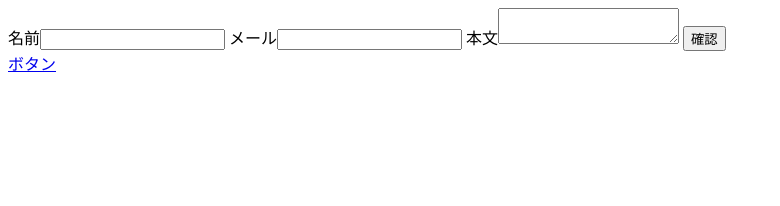
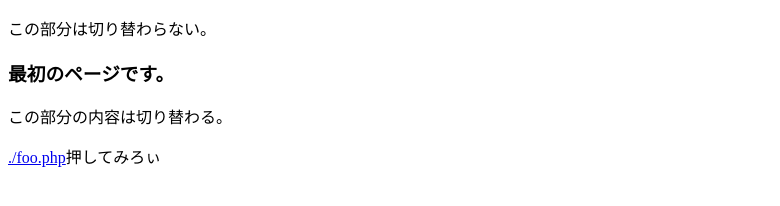
Before and after one commit to Lavienloses/port-folio, a plain HTML site: page index.html in a window 1280 px wide. Shown: the whole page, without its empty margins (0-780 px from the left). Drawn offline with nearby package versions, Linux system fonts and the light colour scheme; files that its build step writes are made by us from their sources.

Commit message:
Add files via upload

```diff
--- a/index.html
+++ b/index.html
@@ -3,34 +3,23 @@
     <head>
         <meta http-equiv="Content-Type" content="text/html; charset=UTF-8">
         <meta name="viewport" content="width=device-width">
-        <title>test</title>
+        <title>ホーム</title>
+</head>
+<body>
+  <div data-barba="wrapper">
+    <p>この部分は切り替わらない。</p>
+    <div data-barba="container" data-barba-namespace="home">
+      <h3>最初のページです。</h3>
+      <p>この部分の内容は切り替わる。</p>
+      <p><a href="./foo.php">./foo.php</a>押してみろぃ</p>
+    </div>
+  </div>
+  <script>
+    barba.init({
+      // ...
+    })
+    </script>
 
-        <link href="css/main.css" rel="stylesheet" type="text/css">
-    </head>
-
-
-<body>
-    <form action="contactform.php" method="post">
-        <!--formタグ　入力フォームを作るタグ　　actionタグ　送信先指定する、次の画面にいく時のファイルを呼び出す
-        　　 methodタグ　次の画面に移動するときにデータを入力してくれる感じ？、postはサーバーに送るための指定-->
-
-        名前<input type="text" name="fullname" value="">
-        <!--inputタグ　input type="email"にすると、ブラウザが入力欄をEメールだと認識、textでも良いらしい
-            nameタグ　inputタグにつける固有の名前、なんでも良いらしい-->
-
-        メール<input type="email" name="email"  value="">
-
-        本文<textarea type="message" id="" cols="" rows="">
-            </textarea>
-            <input type="submit" name="confirm" value="確認" class="button">
-            <!--inpur type="submit"で送信するボタン、valueに入れたものがボタンの文字として表示される-->
-    </form>
-
-    <a href="mail.php">
-    <div class="botton">ボタン
-    </div>
-    </a>
+<script defer src="https://unpkg.com/@barba/core"></script>
 </body>
-
-
-    </html>
+</html>
```
Also changed, not shown: 1 other file.
